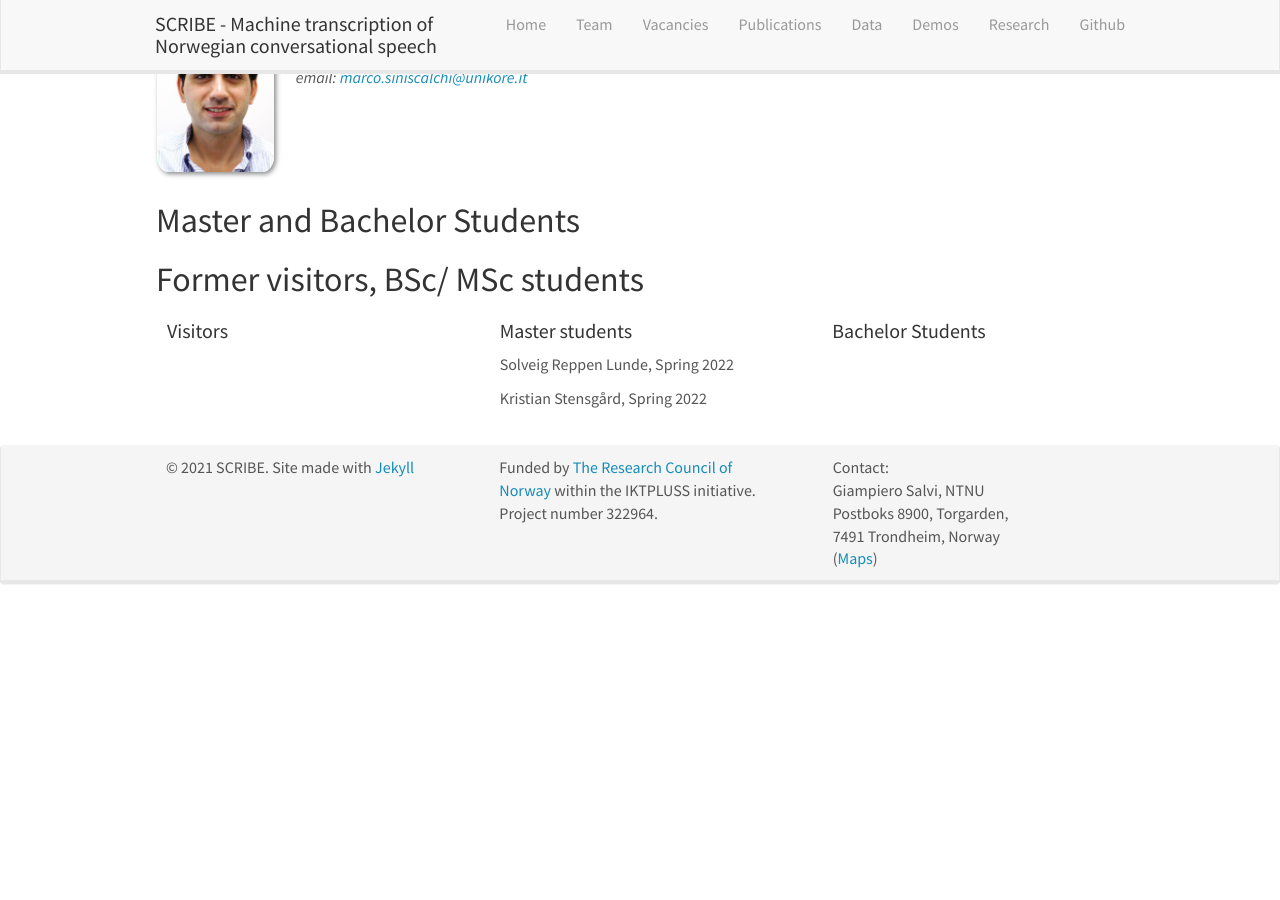
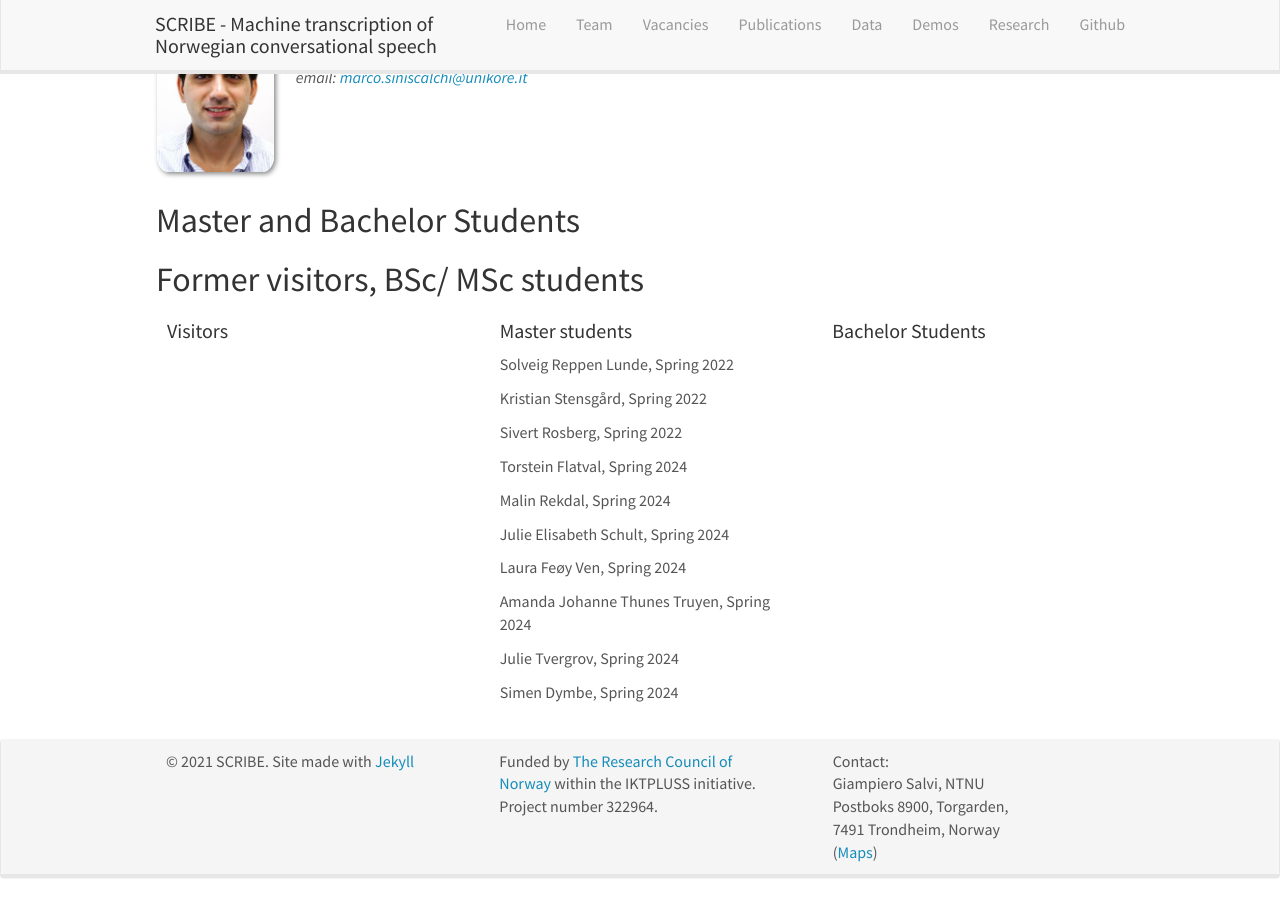
Before and after one commit to scribe-project/scribe-project.github.io, a Jekyll site: the page built from _pages/team.md, in a window 1280 px wide and 900 px high, scrolled down 1935 px. Built offline with Jekyll 4.4.1, drawn with Linux system fonts in a browser that asks for light colours; nearby versions of some CDN libraries; before the commit the page ends 2541 px from its top, so only the background shows below that.

Commit message:
added recent MSc students

```diff
--- a/_data/alumni_msc.yml
+++ b/_data/alumni_msc.yml
@@ -3,3 +3,19 @@
 - name: Solveig Reppen Lunde, Spring 2022
 
 - name: Kristian Stensgård, Spring 2022
+
+- name: Sivert Rosberg, Spring 2022
+
+- name: Torstein Flatval, Spring 2024
+
+- name: Malin Rekdal, Spring 2024
+
+- name: Julie Elisabeth Schult, Spring 2024
+
+- name: Laura Feøy Ven, Spring 2024
+
+- name: Amanda Johanne Thunes Truyen, Spring 2024
+
+- name: Julie Tvergrov, Spring 2024
+
+- name: Simen Dymbe, Spring 2024
```
